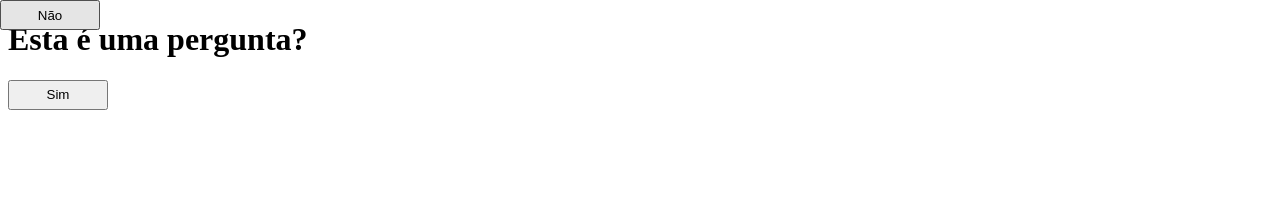
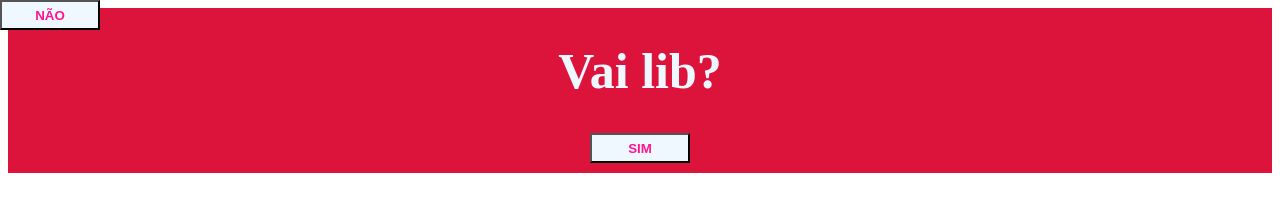
Before and after one commit to joaopedro28/question-site, a website: page index.html in a window 1280 px wide. Drawn offline with Linux system fonts and the light colour scheme.

Commit message:
Update site

```diff
--- a/index.html
+++ b/index.html
@@ -1,14 +1,34 @@
 <!DOCTYPE html>
-<html>
+<html lang="en">
+
 <head>
   <style>
+    main {
+      background-color: crimson;
+      display: flex;
+      align-items: center;
+      justify-content: center;
+      flex-direction: row;
+      flex-wrap: wrap;
+    }
     .button {
+
       width: 100px;
       height: 30px;
       cursor: pointer;
       margin-bottom: 10px;
+      background-color: aliceblue;
+      color: deeppink;
+      font-weight: 700;
+      text-transform: uppercase;
     }
-
+    h1 {
+      width: 100%;
+      font-size: 50px;
+      font-weight: 700;
+      text-align: center;
+      color: aliceblue;
+    }
     .no-button {
       position: absolute;
       top: 0;
@@ -16,16 +36,20 @@
     }
   </style>
 </head>
+
 <body>
-  <h1>Esta é uma pergunta?</h1>
+  <main>
 
-  <button class="button">Sim</button>
-  <button class="button no-button">Não</button>
+    <h1>Vai lib?</h1>
 
+    <button class="button">Sim</button>
+    <button class="button no-button">Não</button>
+
+  </main>
   <script>
     const noButton = document.querySelector('.no-button');
 
-    noButton.addEventListener('mousemove', function() {
+    noButton.addEventListener('mousemove', function () {
       const newPositionX = Math.floor(Math.random() * window.innerWidth);
       const newPositionY = Math.floor(Math.random() * window.innerHeight);
 
@@ -34,4 +58,5 @@
     });
   </script>
 </body>
+
 </html>
--- a/package.json
+++ b/package.json
@@ -2,7 +2,7 @@
   "name": "sitepergunta",
   "version": "1.0.0",
   "description": "",
-  "main": "index.html",
+  "main": "index.js",
   "scripts": {
     "test": "echo \"Error: no test specified\" && exit 1"
   },
```
